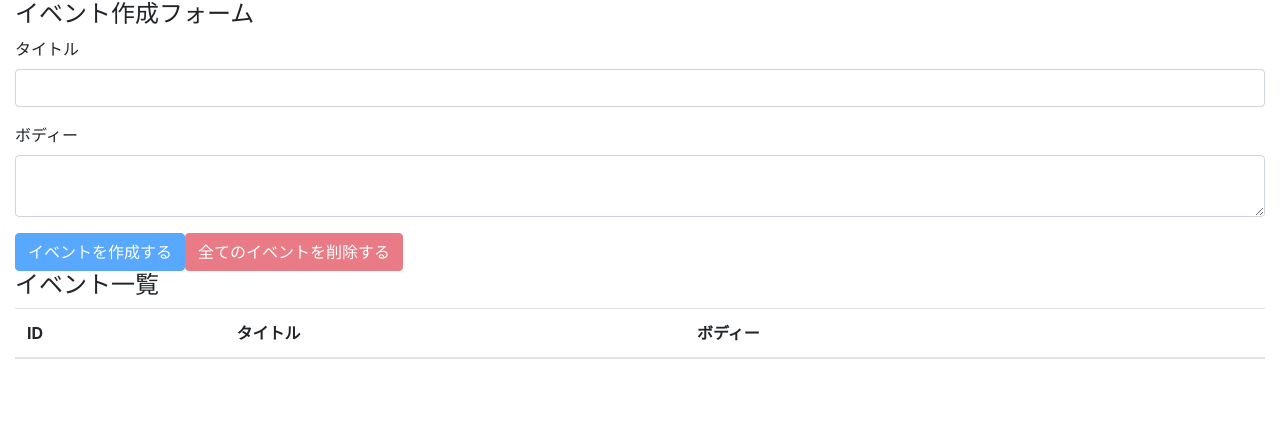
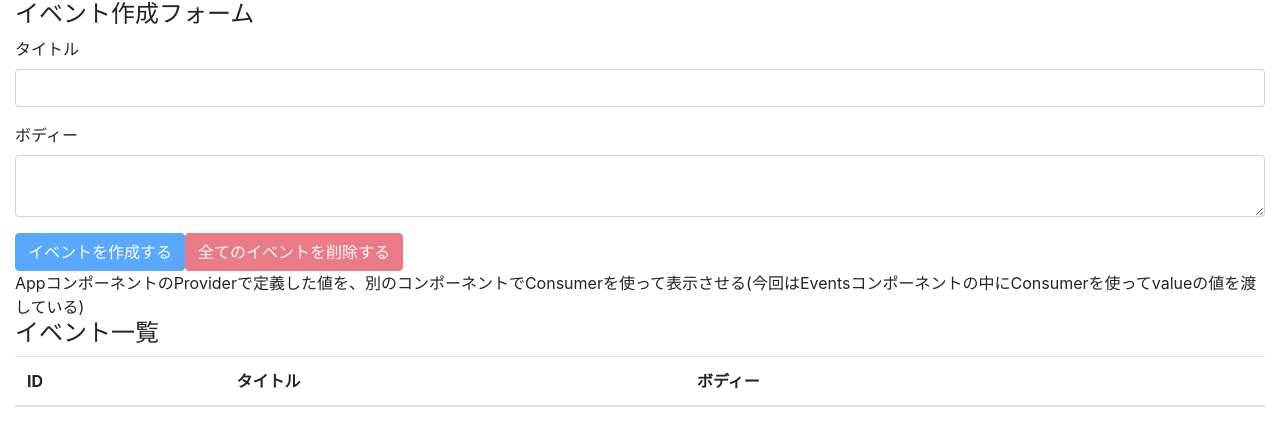
Before and after one commit to yk-port/react-advance-hooks, a React (Create React App) app: page / in a window 1280 px wide. Shown: the top 446 px of the page. Built offline with nearby package versions, Linux system fonts and the light colour scheme.

Commit message:
use Provider and Consumer

```diff
--- a/src/components/App.js
+++ b/src/components/App.js
@@ -3,16 +3,21 @@ import 'bootstrap/dist/css/bootstrap.min.css'
 
 import Events from './Events'
 import EventForm from './EventForm'
+// ContextのはPrividerとConsumerが存在する
+import AppContext from '../contexts/AppContext'
 import reducer from '../reducers'
 
 const App = () => {
   const [state, dispatch] = useReducer(reducer, [])
 
   return (
-    <div className="container-fluid">
-      <EventForm state={state} dispatch={dispatch} />
-      <Events state={state} dispatch={dispatch} />
-    </div>
+    // Providerにはvalueという特定のプロパティがある、そこに値をセットできる(valueというプロパティ名は仕様なので決まっている)
+    <AppContext.Provider value={'AppコンポーネントのProviderで定義した値を、別のコンポーネントでConsumerを使って表示させる(今回はEventsコンポーネントの中にConsumerを使ってvalueの値を渡している)'}>
+      <div className="container-fluid">
+        <EventForm state={state} dispatch={dispatch} />
+        <Events state={state} dispatch={dispatch} />
+      </div>
+    </AppContext.Provider>
   )
 }
 
--- a/src/components/Events.js
+++ b/src/components/Events.js
@@ -1,10 +1,15 @@
 import React from 'react'
 
 import Event from './Event'
+import AppContext from '../contexts/AppContext'
 
 const Events = ({ state, dispatch }) => {
   return (
     <>
+      {/* ConsumerはProviderでセットしたvalueの値を受け取ることができる */}
+      <AppContext.Consumer>
+        {value => { return <div>{value}</div> }}
+      </AppContext.Consumer>
       <h4>イベント一覧</h4>
       <table className="table table-hover">
         <thead>
```
